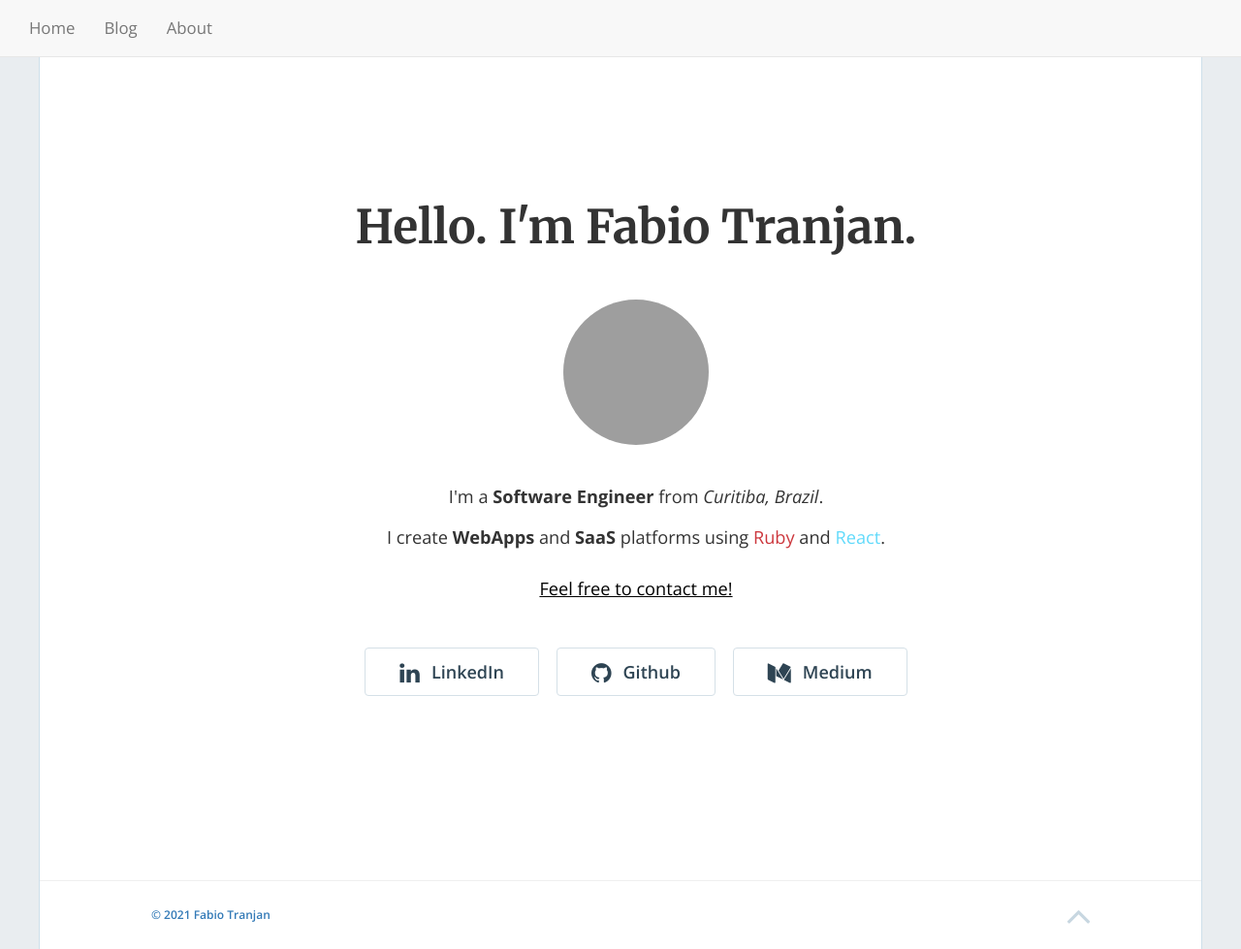
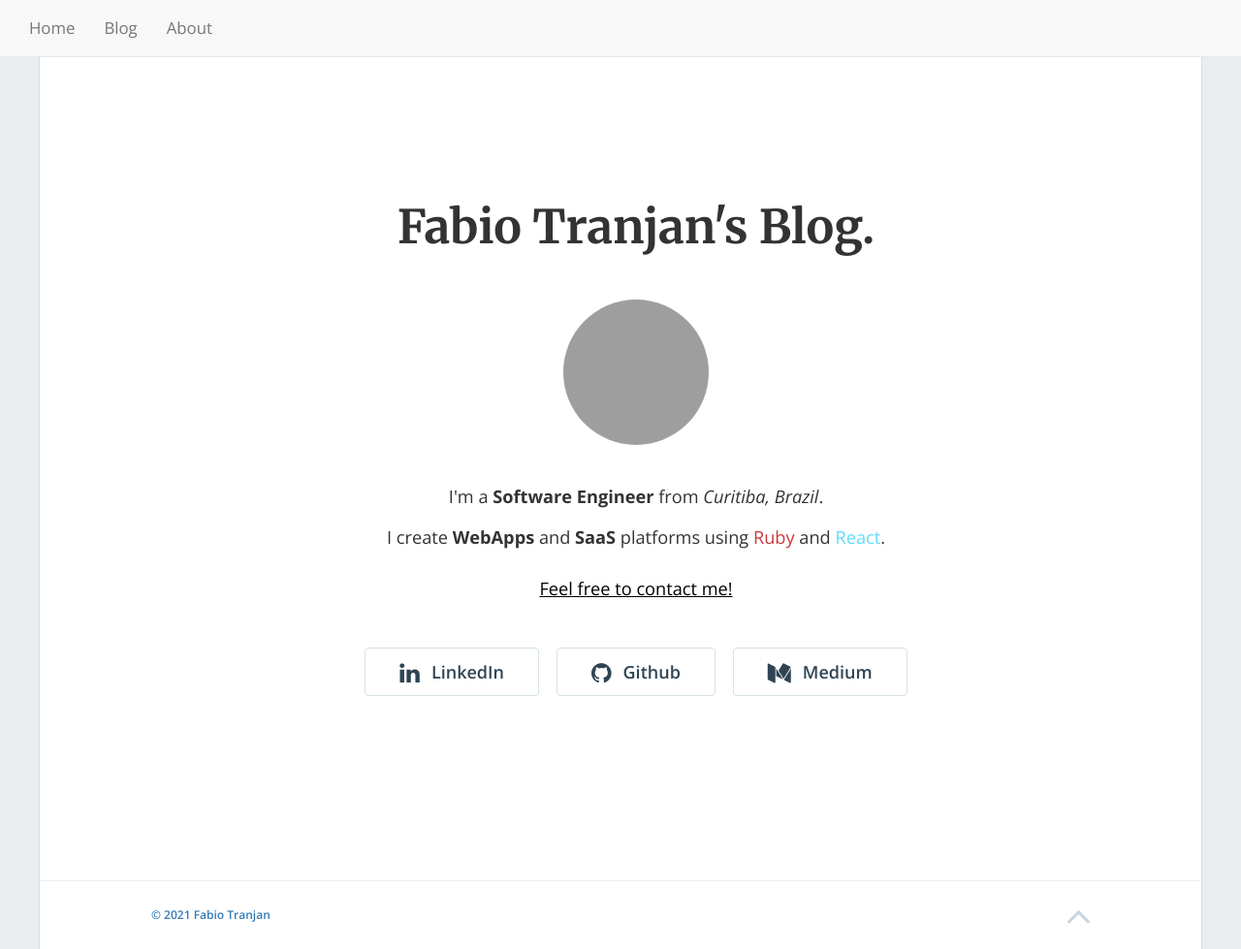
Before and after one commit to FabioTranjan/fabiotranjan.github.io, a Jekyll site: the page built from about.md, in a window 1280 px wide and 979 px high. Shown: the whole window at 97% size. Built offline with Jekyll 4.4.1, drawn with Linux system fonts in a browser that asks for light colours; nearby versions of some CDN libraries; grey boxes are pictures that could not be loaded.

Commit message:
Renamed site title.

```diff
--- a/_config.yml
+++ b/_config.yml
@@ -13,7 +13,7 @@
 # you will see them accessed via {{ site.title }}, {{ site.email }}, and so on.
 # You can create any custom variable you would like, and they will be accessible
 # in the templates via {{ site.myvariable }}.
-title: "Hello. I'm Fabio Tranjan."
+title: "Fabio Tranjan's Blog."
 email: 'fabiotranjan@gmail.com'
 baseurl: "" # the subpath of your site, e.g. /blog
 url: "https://fabiotranjan.github.io" # the base hostname & protocol for your site
```
